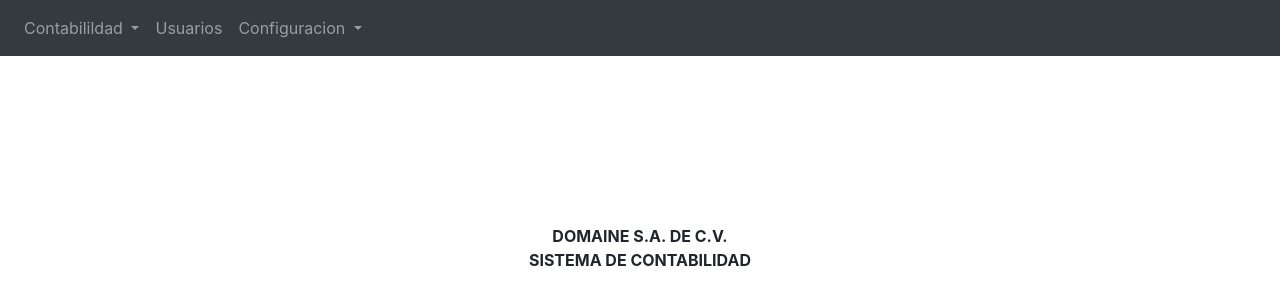
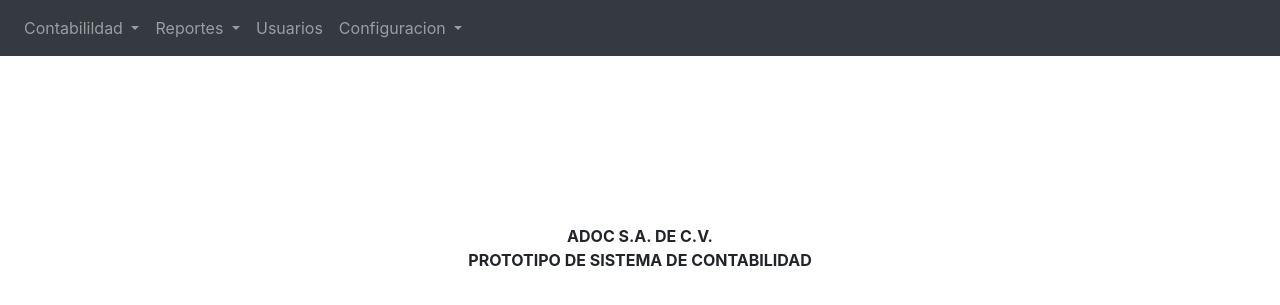
Before and after one commit to CarlosRiveera/SIC-proyecto, a Django app: page /index/ in a window 1280 px wide. Shown: the top 305 px of the page. Run offline with Django 3.2, Linux system fonts and the light colour scheme; a user stored in the database is signed in; data comes from the database, SQL or seed files in the repository; some libraries are stand-ins or nearby versions.

Commit message:
adding reports

```diff
--- a/apps/cuenta/views.py
+++ b/apps/cuenta/views.py
@@ -84,8 +84,7 @@ def eliminarCuenta(request, idCuenta):
 
 def validarDatos(nombre, cuentaPadre, codigoCuenta, saldo, estadoCuenta, estado, tipo):
     errores = set()
-    if(not re.match("^[a-zA-ZáéíóúÁÉÍÓÚüÜñÑ0-9 ]+$", nombre)):
-        errores.add('Nombre de cuenta inválido')
+
     if (not re.match("^[0-9]*$", cuentaPadre) or cuentaPadre == ""):
         errores.add("Cuenta padre inválida")
     if (not re.match("^[0-9\.]+$", codigoCuenta)):
--- a/apps/producto/forms.py
+++ b/apps/producto/forms.py
@@ -16,7 +16,6 @@ class ProductoForm(forms.ModelForm):
 		fields =[
 		'nombre',
 		'descripcion',
-		#'existencias',
 		'marca',
 		'categoria',
 		'estado',
@@ -28,7 +27,6 @@ class ProductoForm(forms.ModelForm):
 		labels = {
 		'nombre': 'Nombre',
 		'descripcion':'Descripcion',
-		#'existencias': 'Existencias',
 		'marca': 'Marca',
 		'categoria':'Categoria',
 		'estado':'Estado',
@@ -44,7 +42,6 @@ class ProductoForm(forms.ModelForm):
 		'estado': forms.Select(attrs={'class':'form-control'}),
 		'stockMinimo': forms.TextInput(attrs={'class':'form-control'}),
 		'stockMaximo': forms.TextInput(attrs={'class':'form-control'})
-		#'existencias': forms.TextInput(attrs={'class':'form-control'})
 		}
 
 		def cleanNombre(self):
--- a/apps/producto/models.py
+++ b/apps/producto/models.py
@@ -10,12 +10,10 @@ class Producto(models.Model):
     existencias = models.IntegerField(default=0)
     stockMinimo= models.IntegerField()
     stockMaximo= models.IntegerField()
-    #marca = models.ForeignKey(Marca, on_delete=models.CASCADE)
-    #categoria = models.ForeignKey(CategoriaProducto, on_delete=models.CASCADE)
     marca= models.CharField(max_length=20)
     CATEGORIA = (
-        ('Bolsos para Hombres', 'Bolsos para hombres'),
-        ('Bolsos para Mujeres', 'Bolsos para mujeres')
+        ('Zapato para Hombres', 'Zapato para hombres'),
+        ('Zapato para Mujeres', 'Zapato para mujeres')
     )
     categoria= models.CharField(max_length=20, choices=CATEGORIA, default='Bolsos para Mujeres')
     ESTADO = (
--- a/templates/base/base.html
+++ b/templates/base/base.html
@@ -23,7 +23,7 @@
 				{% for modulo in request.session.modulos %}
 					{% if modulo == 'Producto' %}
 					<li class="nav-item">
-						<a class="nav-link" href="/productos/">Inventario</a>
+						<a class="nav-link" href="/productos/">Productos en inventario</a>
 					</li>
 					{% endif %}
 				{% endfor %}
@@ -34,11 +34,27 @@
 					<div class="dropdown-menu" aria-labelledby="navbarDropdownMenuContabilidad">
 							{% for modulo in request.session.modulos %}
 								{% if modulo == 'Cuenta' %}
-									<a class="dropdown-item" href="/cuenta/">Cuentas</a>
+									<a class="dropdown-item" href="/cuenta/">Administracion de cuentas</a>
 								{% endif %}
 								{% if modulo == 'Transacciones' %}
 									<a class="dropdown-item" href="/partida/">Libro diario</a>
-									<a class="dropdown-item" href="">Reportes</a>
+								{% endif %}
+							{% endfor %}
+					</div>
+				</li>
+				<li class="nav-item dropdown">
+					<a class="nav-link dropdown-toggle" href="#" id="navbarDropdownMenuContabilidad" role="button" data-toggle="dropdown" aria-haspopup="true" aria-expanded="false">
+						Reportes
+					</a>
+					<div class="dropdown-menu" aria-labelledby="navbarDropdownMenuContabilidad">
+							{% for modulo in request.session.modulos %}
+								{% if modulo == 'Transacciones' %}
+									<a class="dropdown-item" href="/reportes/libroDiario">Reporte libro diario</a>
+									<a class="dropdown-item" href="/reportes/libroMayor">Reporte libro mayor</a>
+									<a class="dropdown-item" href="/reportes/balanceGeneral">Reporte balance general</a>
+									<a class="dropdown-item" href="/reportes/estadoResultado">Reporte estado de resultado</a>
+									<a class="dropdown-item" href="/reportes/flujoEfectivo">Reporte flujo de efectivo</a>
+									<a class="dropdown-item" href="/reportes/kardex/4">Reporte kardex</a>
 								{% endif %}
 							{% endfor %}
 					</div>
--- a/templates/index/index.html
+++ b/templates/index/index.html
@@ -13,7 +13,7 @@
  <br>
  <br>
  <br>
- <p style="font-size: 30; text-align: center;"><b> DOMAINE S.A. DE C.V. <br>SISTEMA DE CONTABILIDAD </b></p>
+ <p style="font-size: 30; text-align: center;"><b> ADOC S.A. DE C.V. <br>PROTOTIPO DE SISTEMA DE CONTABILIDAD</b></p>
 </div>
 <!-- Fin contenido -->
 {% endblock content %}
--- a/templates/reportes/balanceGeneral.html
+++ b/templates/reportes/balanceGeneral.html
@@ -1,7 +1,7 @@
 <!DOCTYPE HTML PUBLIC "-//W3C//DTD HTML 4.01 Transitional//EN" "http://www.w3.org/TR/html4/loose.dtd">
 <html>
     <head>
-        <title>Libro Mayor</title>
+        <title>Balance general</title>
     </head>
     <style type="text/css">
         @page {
@@ -24,7 +24,7 @@
         }
     </style>
     <body>
-        <h1>DOMAINE, S.A DE C.V</h1>
+        <h1>ADOC, S.A DE C.V</h1>
         <h1>SISTEMA DE CONTABILIDAD</h2>
         <h2>BALANCE GENERAL</h2>
         <table>
--- a/templates/reportes/estadoResultado.html
+++ b/templates/reportes/estadoResultado.html
@@ -1,7 +1,7 @@
 <!DOCTYPE HTML PUBLIC "-//W3C//DTD HTML 4.01 Transitional//EN" "http://www.w3.org/TR/html4/loose.dtd">
 <html>
     <head>
-        <title>Libro Mayor</title>
+        <title>Estado de resultado</title>
     </head>
     <style type="text/css">
         @page {
@@ -23,7 +23,7 @@
         }
     </style>
     <body>
-        <h1>DOMAINE, S.A DE C.V</h1>
+        <h1>ADOC, S.A DE C.V</h1>
         <h1>SISTEMA DE CONTABILIDAD</h2>
         <h2>ESTADO DE RESULTADO</h2>
         <table>
--- a/templates/reportes/flujoEfectivo.html
+++ b/templates/reportes/flujoEfectivo.html
@@ -23,7 +23,7 @@
         }
     </style>
     <body>
-        <h1>DOMAINE, S.A DE C.V</h1>
+        <h1>ADOC, S.A DE C.V</h1>
         <h1>SISTEMA DE CONTABILIDAD</h1>
         <h2>FLUJO DE EFECTIVO</h2>
         <table>
--- a/templates/reportes/kardex.html
+++ b/templates/reportes/kardex.html
@@ -25,7 +25,7 @@
         }
     </style>
     <body>
-        <h1>DOMAINE, S.A DE C.V</h1>
+        <h1>ADOC, S.A DE C.V</h1>
         <h1>SISTEMA DE CONTABILIDAD</h2>
         <table>
             {%if kardex %}
--- a/templates/reportes/libroDiario.html
+++ b/templates/reportes/libroDiario.html
@@ -24,7 +24,7 @@
         }
     </style>
     <body>
-        <h1>DOMAINE, S.A DE C.V</h1>
+        <h1>ADOC, S.A DE C.V</h1>
         <h2>SISTEMA DE CONTABILIDAD</h2>
         <h2>LIBRO DIARIO</h2>
         <table>
--- a/templates/reportes/libroMayor.html
+++ b/templates/reportes/libroMayor.html
@@ -24,7 +24,7 @@
         }
     </style>
     <body>
-        <h1>DOMAINE, S.A DE C.V</h1>
+        <h1>ADOC, S.A DE C.V</h1>
         <h2>SISTEMA DE CONTABILIDAD</h2>
         <h2>LIBRO MAYOR</h2>
         <br>
```
Also changed, not shown: apps/reportes/views.py (+16 -2 lines).
